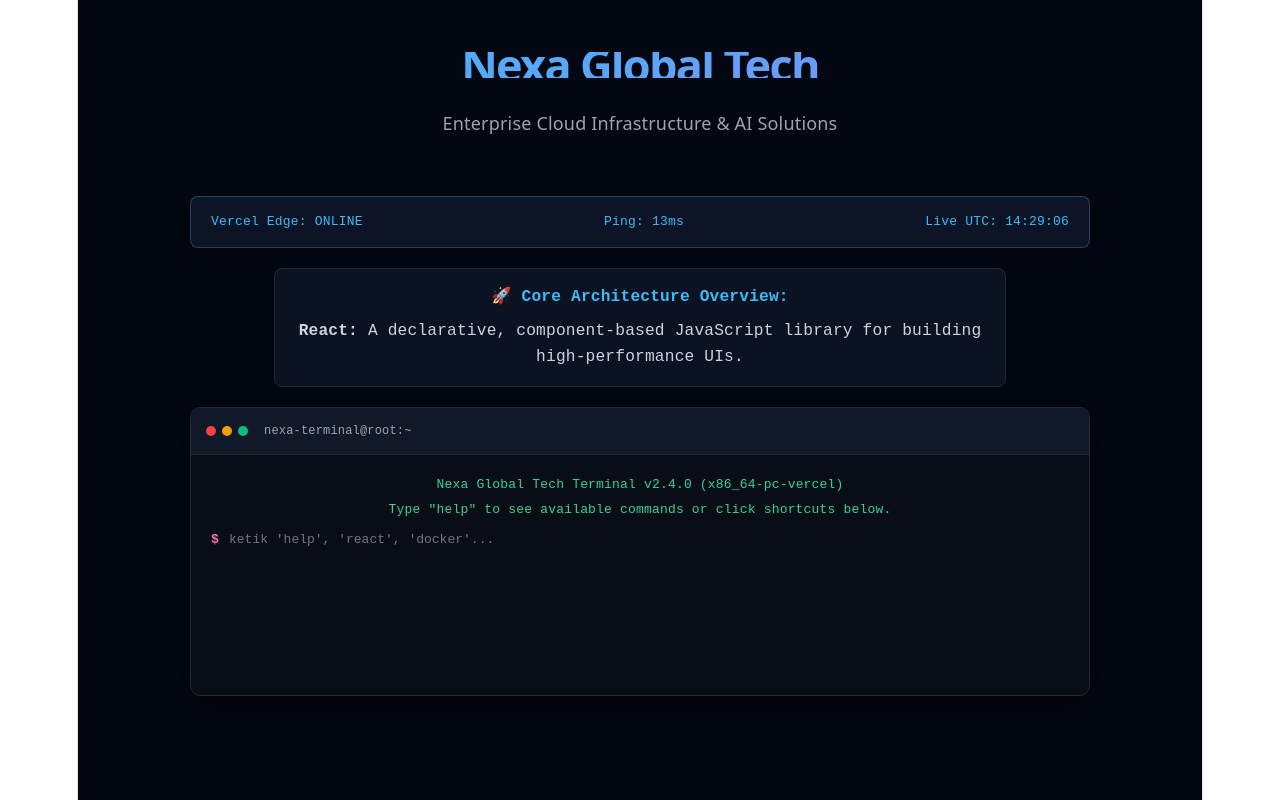
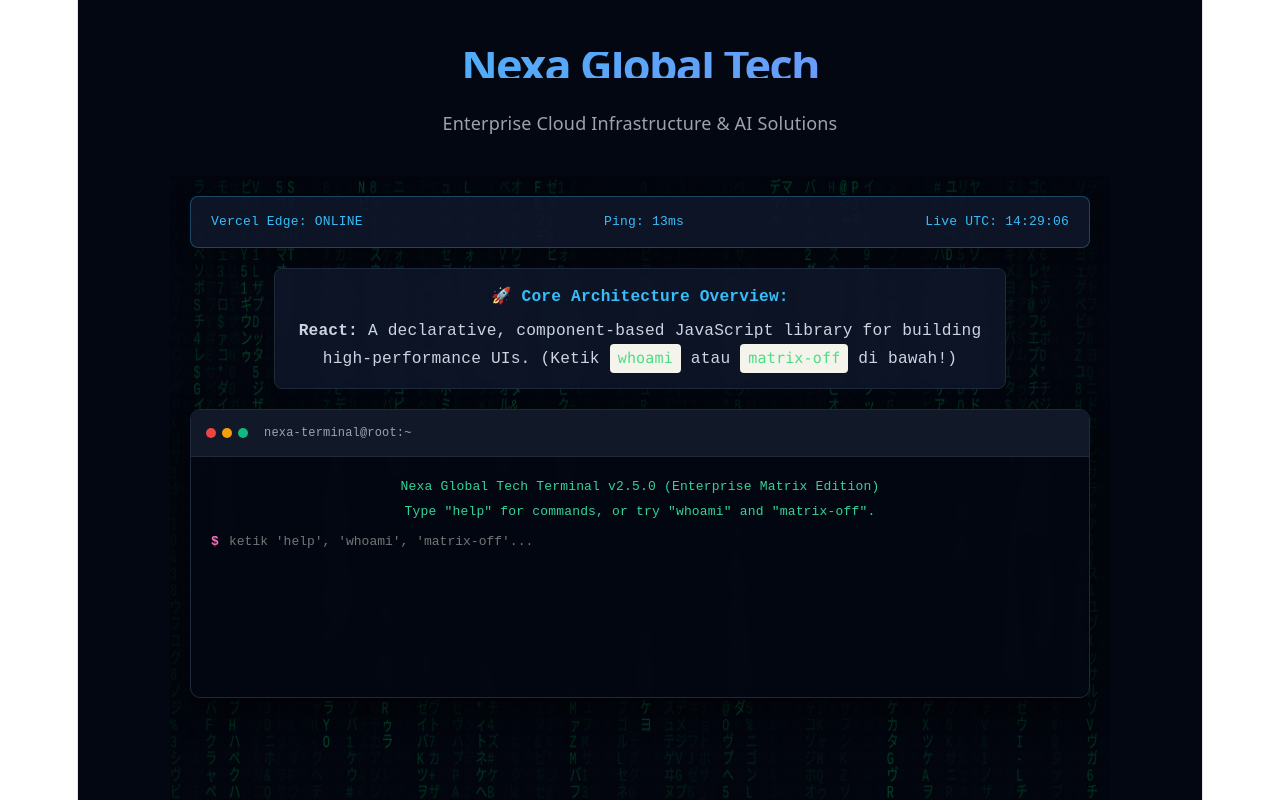
Before and after one commit to maul99289-star/nexa-global-tech, a React (Vite) app: page / in a window 1280 px wide. Shown: the top 800 px of the page. Built offline with nearby package versions, Linux system fonts and the light colour scheme.

Commit message:
tambah efek matrix rain canvas dan perintah whoami

```diff
--- a/src/AdvancedFeatures.tsx
+++ b/src/AdvancedFeatures.tsx
@@ -5,13 +5,17 @@
   const [ping, setPing] = useState<number>(12);
   const [currentTime, setCurrentTime] = useState<string>('');
   const [inputVal, setInputVal] = useState<string>('');
+  const [matrixActive, setMatrixActive] = useState<boolean>(true);
+
   const [logs, setLogs] = useState<Array<{ type: string; text: string }>>([
-    { type: 'system', text: 'Nexa Global Tech Terminal v2.4.0 (x86_64-pc-vercel)' },
-    { type: 'system', text: 'Type "help" to see available commands or click shortcuts below.' },
+    { type: 'system', text: 'Nexa Global Tech Terminal v2.5.0 (Enterprise Matrix Edition)' },
+    { type: 'system', text: 'Type "help" for commands, or try "whoami" and "matrix-off".' },
   ]);
 
   const terminalEndRef = useRef<HTMLDivElement>(null);
+  const canvasRef = useRef<HTMLCanvasElement>(null);
 
+  // Live Clock & Ping Simulator
   useEffect(() => {
     const timer = setInterval(() => {
       const now = new Date();
@@ -20,6 +24,51 @@
     }, 1000);
     return () => clearInterval(timer);
   }, []);
+
+  // Matrix Rain Canvas Animation Effect
+  useEffect(() => {
+    if (!matrixActive) return;
+    const canvas = canvasRef.current;
+    if (!canvas) return;
+    const ctx = canvas.getContext('2d');
+    if (!ctx) return;
+
+    canvas.width = window.innerWidth;
+    canvas.height = window.innerHeight;
+
+    const katakana = 'アァカサタナハマヤャラワガザダバパイィキシチニヒミリヰギジヂビピウゥクスツヌフムユュルグズブヅプエェケセテネヘメレヱゲゼデベペオォコソトノホモヨョロヲゴゾドボポヴッン';
+    const latin = 'ABCDEFGHIJKLMNOPQRSTUVWXYZ0123456789@#$%&*+-_';
+    const alphabet = katakana + latin;
+
+    const fontSize = 16;
+    const columns = Math.floor(canvas.width / fontSize);
+    const rainDrops: number[] = [];
+
+    for (let x = 0; x < columns; x++) {
+      rainDrops[x] = 1;
+    }
+
+    const render = () => {
+      ctx.fillStyle = 'rgba(3, 7, 18, 0.05)';
+      ctx.fillRect(0, 0, canvas.width, canvas.height);
+
+      ctx.fillStyle = '#00ff66';
+      ctx.font = `${fontSize}px monospace`;
+
+      for (let i = 0; i < rainDrops.length; i++) {
+        const text = alphabet.charAt(Math.floor(Math.random() * alphabet.length));
+        ctx.fillText(text, i * fontSize, rainDrops[i] * fontSize);
+
+        if (rainDrops[i] * fontSize > canvas.height && Math.random() > 0.975) {
+          rainDrops[i] = 0;
+        }
+        rainDrops[i]++;
+      }
+    };
+
+    const interval = setInterval(render, 30);
+    return () => clearInterval(interval);
+  }, [matrixActive]);
 
   useEffect(() => {
     terminalEndRef.current?.scrollIntoView({ behavior: 'smooth' });
@@ -35,7 +84,7 @@
       case 'help':
         newLogs.push({
           type: 'output',
-          text: 'Commands: about, skills, status, hire, clear, react, typescript, vite, tailwind, vercel, docker, cicd',
+          text: 'Commands: about, skills, status, hire, whoami, matrix-on, matrix-off, clear, react, typescript, vite, tailwind, docker',
         });
         break;
       case 'about':
@@ -55,6 +104,20 @@
           type: 'output',
           text: `Edge Status: ONLINE | Latency: ${ping}ms | Uptime: 99.99%`,
         });
+        break;
+      case 'whoami':
+        newLogs.push({
+          type: 'output',
+          text: 'Access Granted. Target IP: 127.0.0.1 | Node: Vercel-Edge-ID-88X | Location: Secure Gateway',
+        });
+        break;
+      case 'matrix-on':
+        setMatrixActive(true);
+        newLogs.push({ type: 'output', text: 'Matrix rain effect activated.' });
+        break;
+      case 'matrix-off':
+        setMatrixActive(false);
+        newLogs.push({ type: 'output', text: 'Matrix rain effect deactivated.' });
         break;
       case 'hire':
         newLogs.push({
@@ -77,7 +140,7 @@
       case 'vite':
         newLogs.push({
           type: 'output',
-          text: 'Vite: Next-generation frontend build tool offering lightning-fast HMR and optimized production bundles.',
+          text: 'Vite: Next-generation frontend build tool offering lightning-fast HMR.',
         });
         break;
       case 'tailwind':
@@ -86,24 +149,10 @@
           text: 'Tailwind CSS: A utility-first CSS framework for rapidly building custom modern user interfaces.',
         });
         break;
-      case 'vercel':
-      case 'vercel edge':
-        newLogs.push({
-          type: 'output',
-          text: 'Vercel Edge Network: Global serverless deployment infrastructure ensuring ultra-low latency worldwide.',
-        });
-        break;
       case 'docker':
         newLogs.push({
           type: 'output',
-          text: 'Docker: Containerization platform enabling seamless code consistency across diverse cloud environments.',
-        });
-        break;
-      case 'cicd':
-      case 'docker cicd':
-        newLogs.push({
-          type: 'output',
-          text: 'CI/CD Pipeline: Automated build, test, and deployment workflow integrated via Git and GitHub Actions.',
+          text: 'Docker: Containerization platform enabling seamless code consistency across environments.',
         });
         break;
       case 'clear':
@@ -126,7 +175,25 @@
   };
 
   return (
-    <div className="advanced-container">
+    <div className="advanced-container" style={{ position: 'relative', overflow: 'hidden', minHeight: '100vh' }}>
+      {/* Matrix Rain Canvas Background */}
+      {matrixActive && (
+        <canvas
+          ref={canvasRef}
+          style={{
+            position: 'absolute',
+            top: 0,
+            left: 0,
+            width: '100%',
+            height: '100%',
+            zIndex: 0,
+            pointerEvents: 'none',
+            opacity: 0.25,
+          }}
+        />
+      )}
+
+      <div style={{ position: 'relative', zIndex: 1 }}>
         {/* Telemetry Bar */}
         <div className="telemetry-bar">
           <span className="status-indicator">
@@ -137,15 +204,15 @@
         </div>
 
         {/* Info Card / Welcome Preview */}
-      <div style={{ maxWidth: '700px', margin: '0 auto 20px auto', background: 'rgba(15, 23, 42, 0.7)', border: '1px solid #1e293b', borderRadius: '8px', padding: '15px', color: '#cbd5e1', fontSize: '0.9rem' }}>
+        <div style={{ maxWidth: '700px', margin: '0 auto 20px auto', background: 'rgba(15, 23, 42, 0.85)', border: '1px solid #1e293b', borderRadius: '8px', padding: '15px', color: '#cbd5e1', fontSize: '0.9rem', backdropFilter: 'blur(5px)' }}>
           <p style={{ margin: '0 0 8px 0', color: '#38bdf8', fontWeight: 'bold' }}>🚀 Core Architecture Overview:</p>
           <p style={{ margin: 0 }}>
-          <strong>React:</strong> A declarative, component-based JavaScript library for building high-performance UIs.
+            <strong>React:</strong> A declarative, component-based JavaScript library for building high-performance UIs. (Ketik <code style={{color: '#4ade80'}}>whoami</code> atau <code style={{color: '#4ade80'}}>matrix-off</code> di bawah!)
           </p>
         </div>
 
         {/* Terminal Box */}
-      <div className="terminal-box">
+        <div className="terminal-box" style={{ background: 'rgba(3, 7, 18, 0.9)', backdropFilter: 'blur(8px)' }}>
           <div className="terminal-header">
             <span className="dot red"></span>
             <span className="dot yellow"></span>
@@ -164,7 +231,7 @@
                 type="text"
                 value={inputVal}
                 onChange={(e) => setInputVal(e.target.value)}
-              placeholder="ketik 'help', 'react', 'docker'..."
+                placeholder="ketik 'help', 'whoami', 'matrix-off'..."
                 className="terminal-input"
                 autoFocus
               />
@@ -173,6 +240,7 @@
           </div>
         </div>
       </div>
+    </div>
   );
 };
 export default AdvancedFeatures;
```
Lines whose indentation alone changed are shown as unchanged.
